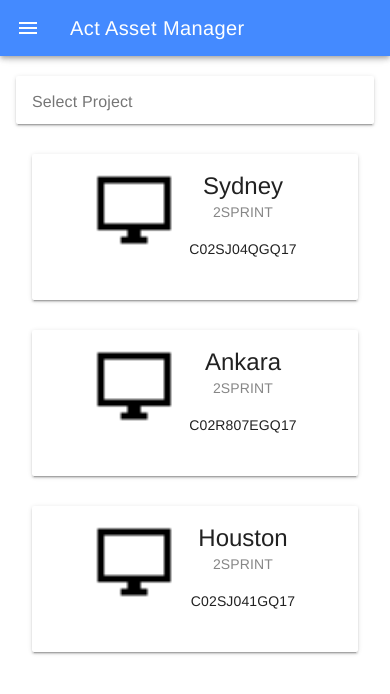
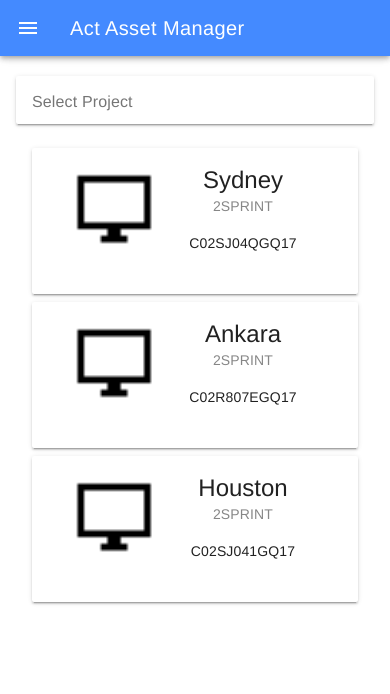
Before and after one commit to gregor77/assets-manager, a Vue app: page / in a window 390 px wide. Shown: the top 694 px of the page. Built offline with nearby package versions, Linux system fonts and the light colour scheme.

Commit message:
apply responsive layout to Assets

```diff
--- a/src/components/AssetCardView/AssetCardView.vue
+++ b/src/components/AssetCardView/AssetCardView.vue
@@ -38,11 +38,8 @@
 </script>
 
 <style lang="scss">
-  .md-card {
-    margin: 30px;
-  }
   .card__thumbnail{
-    margin: 0 30px;
+    margin: 5px 10px;
   }
   .card__id {
     display: none;
--- a/src/components/Assets/Assets.vue
+++ b/src/components/Assets/Assets.vue
@@ -8,8 +8,12 @@
         <label>Select Project</label>
       </md-autocomplete>
 
-      <div v-for="(asset, index) in assets" :key="index">
-        <AssetCardView v-bind:asset="asset" />
+      <div class="md-layout md-gutter md-alignment-center">
+        <div v-for="(asset, index) in assets"
+             :key="index"
+              class="md-layout-item md-medium-size-33 md-small-size-50 md-xsmall-size-100">
+          <AssetCardView v-bind:asset="asset" />
+        </div>
       </div>
     </div>
 </template>
```
